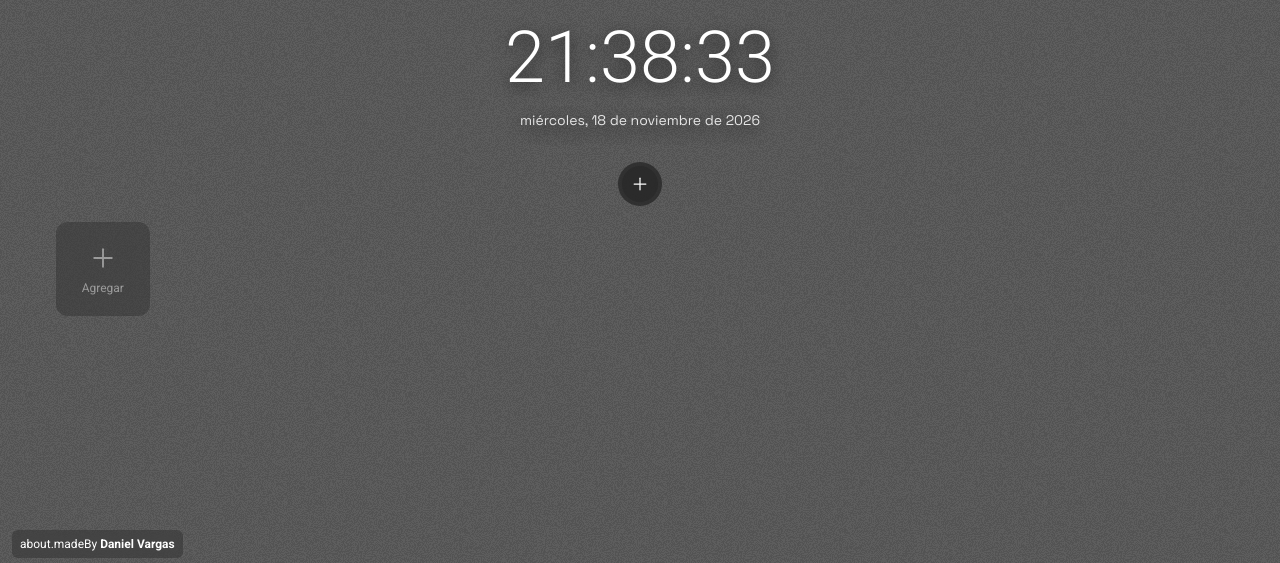
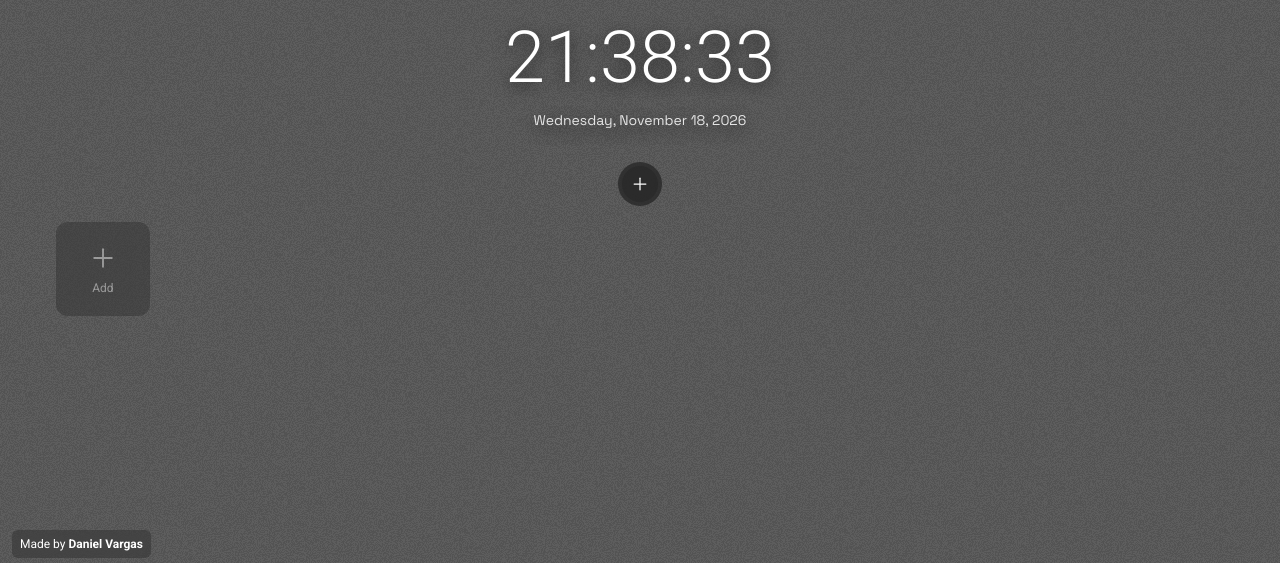
Before and after one commit to esdanielvargas/startpage, a React (Vite) app: page / in a window 1280 px wide. Shown: the part 230-793 px from the top of the page. Built offline with nearby package versions, Linux system fonts and the light colour scheme.

Commit message:
feat(StartPage): rename 'language' parameter to 'lang' for consistency and update default language to 'en'

```diff
--- a/src/StartPage.jsx
+++ b/src/StartPage.jsx
@@ -27,7 +27,7 @@ const defaultState = {
   },
   groups: [],
   links: [],
-  language: "es",
+  lang: "en",
   faviconSource: "google",
   openInNewTab: true,
   credit: true,
@@ -94,6 +94,7 @@ export default function StartPage() {
             {/* Options Button */}
             <button
               type="button"
+              title={t(appState.lang, "actions.settings")}
               onClick={() => setShowSettings(true)}
               className="size-8.5 fixed z-20 top-3 right-3 flex items-center justify-center rounded-full hover:bg-neutral-400/50 hover:dark:bg-neutral-950/25 text-white cursor-pointer group"
             >
@@ -116,7 +117,7 @@ export default function StartPage() {
         >
           {/* Reloj Grande */}
           <ClockView
-            language={appState?.language}
+            lang={appState?.lang}
             seconds={appState?.clock?.seconds}
             size={appState?.clock?.size}
             format={appState?.clock?.format}
@@ -126,7 +127,7 @@ export default function StartPage() {
           <div className="w-full flex flex-col items-center gap-4">
             {/* menu de navegacion de categorias */}
             <NavMenu
-              language={appState?.language}
+              lang={appState?.lang}
               groups={appState?.groups}
               max_groups={max_groups}
               selectedGroup={activeGroup}
@@ -137,7 +138,7 @@ export default function StartPage() {
 
             {/* enlaces > accesos cortos */}
             <LinkGrid
-              language={appState?.language}
+              lang={appState?.lang}
               groups={appState?.groups}
               size={appState?.clock?.size}
               links={appState?.links}
@@ -154,7 +155,7 @@ export default function StartPage() {
             {/* Créditos de la imagen de fondo */}
             {appState?.credit && (
               <div className="px-2 py-1.5 rounded-md bg-neutral-950/25 backdrop-blur-sm text-xs text-white">
-                {t(appState?.language, "about.madeBy")}{" "}
+                {t(appState?.lang, "settings.about.madeBy")}{" "}
                 <a
                   href="https://danielvargas.dev"
                   target="_blank"
@@ -170,13 +171,13 @@ export default function StartPage() {
       </div>
 
       <SettingsModal
-        language={appState?.language}
+        lang={appState?.lang}
         showSettings={showSettings}
         setShowSettings={setShowSettings}
       />
 
       <NewGroupModal
-        language={appState?.language}
+        lang={appState?.lang}
         key={groupToEdit?.id || "new-group"}
         showNewGroup={showNewGroup}
         setShowNewGroup={setShowNewGroup}
@@ -186,7 +187,7 @@ export default function StartPage() {
       />
 
       <ManageGroups
-        language={appState?.language}
+        lang={appState?.lang}
         groups={appState?.groups}
         showManageGroup={showManageGroup}
         setShowManageGroup={setShowManageGroup}
@@ -195,7 +196,7 @@ export default function StartPage() {
       />
 
       <NewLinkModal
-        language={appState?.language}
+        lang={appState?.lang}
         key={linkToEdit?.id || `new-link-${activeGroup}`}
         selectedGroup={activeGroup}
         groups={appState?.groups}
```
